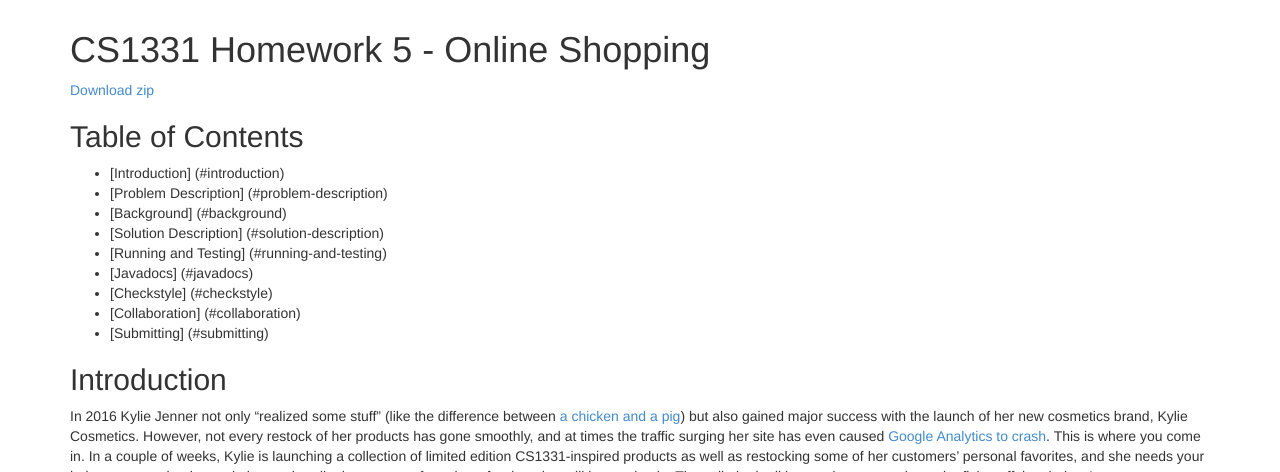
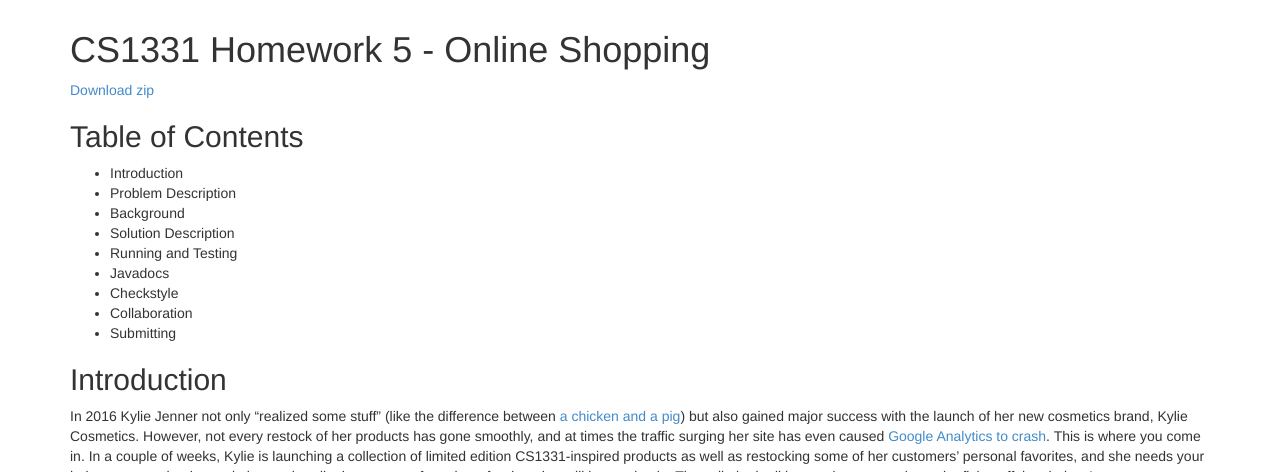
Before and after one commit to cs1331/cs1331.github.io.old, a Jekyll site: the page built from spring2017/hw5/hw5-shopping.md, in a window 1280 px wide and 900 px high, cut to the strip 0-472 px from the top of the window. Built offline with Jekyll 4.4.1, drawn with Linux system fonts in a browser that asks for light colours; nearby versions of some CDN libraries.

Commit message:
Fixed HW5 description

```diff
--- a/spring2017.html
+++ b/spring2017.html
@@ -605,13 +605,9 @@
       </td>
       <td>
 
-        [HW5 Released
+        <a href="spring2017/hw5/hw5-shopping.html">HW5 Released 2017-03-18</a>
       </td>
     </tr>
-
-
-
-    <tr class="active"><td colspan="4">2017-03-18](spring2017/hw5/hw5-shopping.html)</td></tr>
 
 
 
--- a/spring2017/hw5/hw5-shopping.md
+++ b/spring2017/hw5/hw5-shopping.md
@@ -8,15 +8,15 @@
 [Download zip](hw5-shopping.zip)
 
 ## Table of Contents
-* [Introduction] (#introduction)
-* [Problem Description] (#problem-description)
-* [Background] (#background)
-* [Solution Description] (#solution-description)
-* [Running and Testing] (#running-and-testing)
-* [Javadocs] (#javadocs)
-* [Checkstyle] (#checkstyle)
-* [Collaboration] (#collaboration)
-* [Submitting] (#submitting)
+* Introduction
+* Problem Description
+* Background
+* Solution Description
+* Running and Testing
+* Javadocs
+* Checkstyle
+* Collaboration
+* Submitting
 
 ## Introduction<a name="introduction"></a>
 
```
Also changed, not shown: 1 other file.
